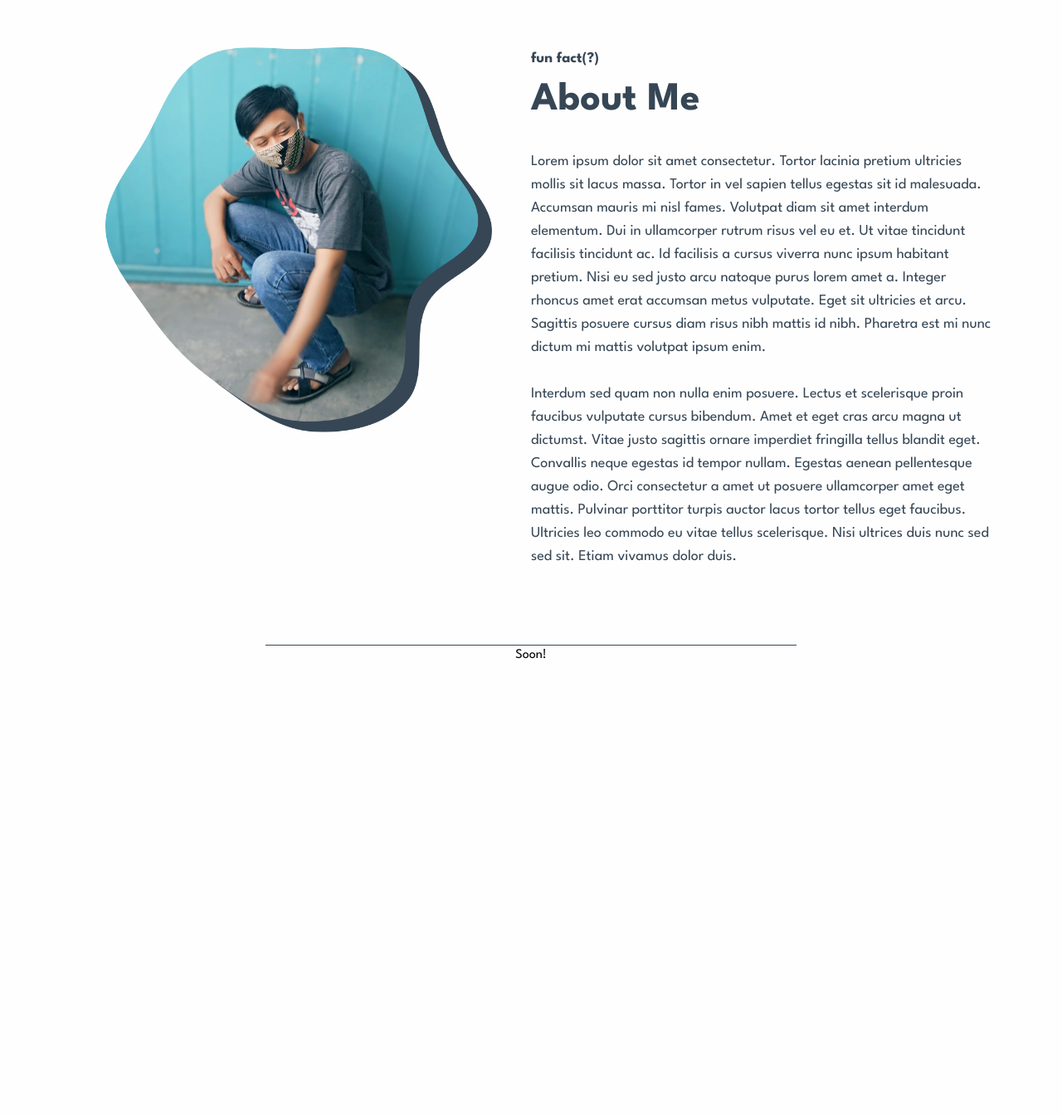
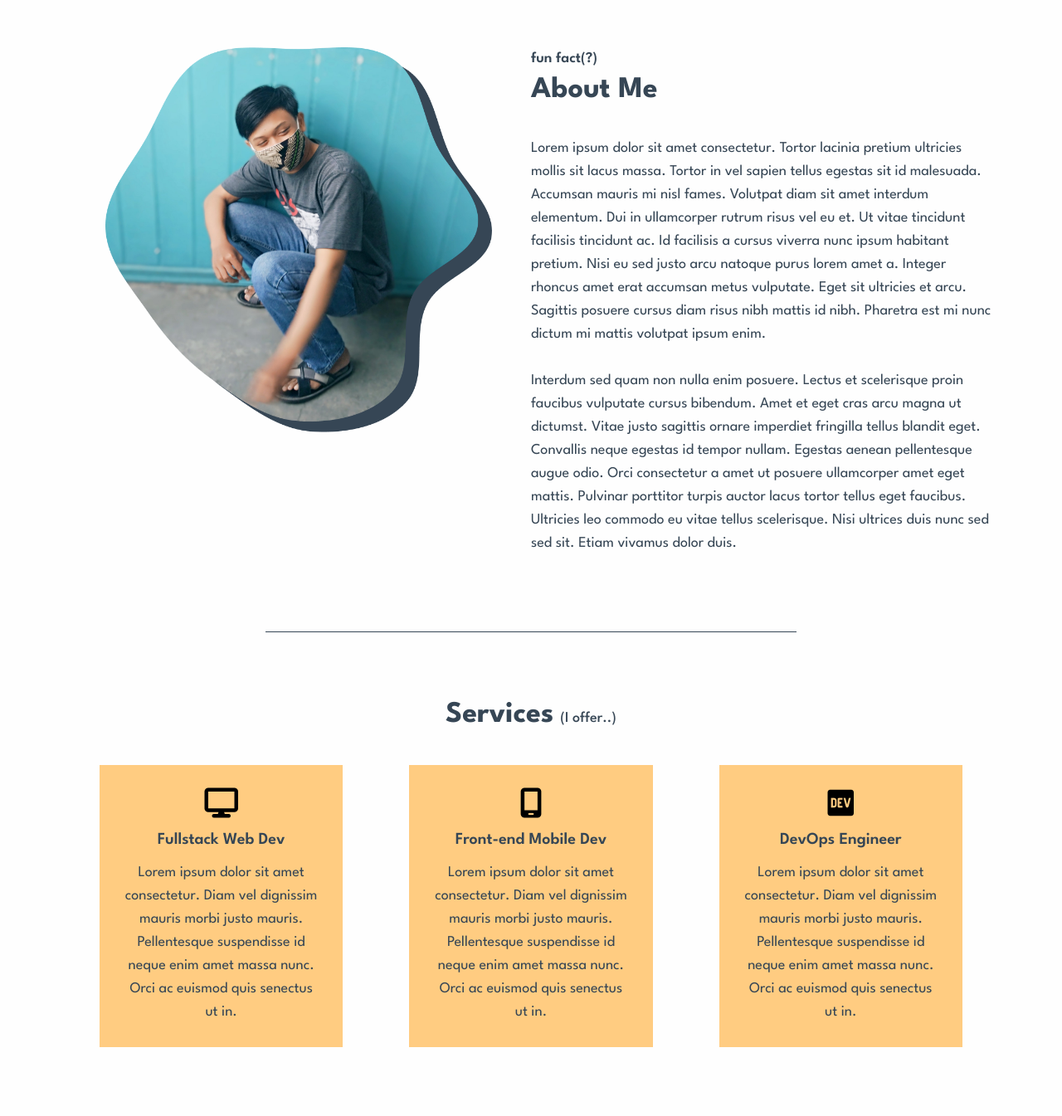
Before and after one commit to FarhanGits/Portfolio, a website: page page/index.html in a window 1280 px wide. Shown: the part 702-2047 px from the top of the page at 83% size. Before the commit the page ends 1504 px from the top, so only its background shows below. Drawn offline with Linux system fonts and the light colour scheme.

Commit message:
update services

```diff
--- a/page/index.html
+++ b/page/index.html
@@ -7,11 +7,12 @@
     <title>Home</title>
     <link rel="icon" href="img/logo_dfr-removebg-preview 2.png" type="image/icon">
     <link rel="stylesheet" href="style/output.css">
+    <script src="https://kit.fontawesome.com/6e15cd6b88.js" crossorigin="anonymous"></script>
 
     <!-- Font -->
     <link rel="preconnect" href="https://fonts.googleapis.com">
     <link rel="preconnect" href="https://fonts.gstatic.com" crossorigin>
-    <link href="https://fonts.googleapis.com/css2?family=League+Spartan:wght@400;500;700&display=swap" rel="stylesheet">
+    <link href="https://fonts.googleapis.com/css2?family=League+Spartan:wght@400;500;600;700&display=swap" rel="stylesheet">
 </head>
 
 <body class="bg-white-default box-border">
@@ -27,7 +28,7 @@
                     <a href="#about-me" class="hover:underline text-dark-default">About Me</a>
                 </li>
                 <li>
-                    <a href="#" class="hover:underline text-dark-default">My Skill</a>
+                    <a href="#services" class="hover:underline text-dark-default">Services</a>
                 </li>
                 <li>
                     <a href="#" class="hover:underline text-dark-default">Experience</a>
@@ -46,7 +47,7 @@
         <div id="home" class="px-20 py-10 mb-10 w-full h-full flex items-center justify-between max-md:flex-col-reverse">
             <section class="w-1/2">
                 <p class="text-dark-default text-base font-medium mb-9">Hello, I'm Daffa</p>
-                <h1 class="text-dark-default text-4xl font-bold mb-9">A DevOps Engineer (aamiin soon) and Mechanical Keyboard Enthusiast</h1>
+                <h1 class="text-dark-default text-4xl font-medium mb-9">A DevOps Engineer (aamiin soon) and Mechanical Keyboard Enthusiast</h1>
                 <p class="text-dark-default text-base font-medium mb-14">Kadang kuliah, kadang nonton bola</p>
                 <a href="https://www.linkedin.com/" target="_blank" class="text-dark-default border-yellow-default border-2 leading-none p-3 rounded-full bg-yellow-default shadow-md font-normal">Find me on LinkedIn!</a>
             </section>
@@ -65,8 +66,8 @@
             </section>
 
             <section class="w-1/2">
-                <p class="text-dark-default text-lg font-semibold mb-3">fun fact(?)</p>
-                <h1 class="text-dark-default text-5xl font-bold mb-9">About Me</h1>
+                <p class="text-dark-default text-lg font-semibold mb-1">fun fact(?)</p>
+                <h1 class="text-dark-default text-4xl font-bold mb-9">About Me</h1>
                 <p class="text-dark-default text-lg font-normal mb-3 whitespace-pre-line">Lorem ipsum dolor sit amet consectetur. Tortor lacinia pretium ultricies mollis sit lacus massa. Tortor in vel sapien tellus egestas sit id malesuada. Accumsan mauris mi nisl fames. Volutpat diam sit amet interdum elementum. Dui in ullamcorper rutrum risus vel eu et. Ut vitae tincidunt facilisis tincidunt ac. Id facilisis a cursus viverra nunc ipsum habitant pretium. Nisi eu sed justo arcu natoque purus lorem amet a. Integer rhoncus amet erat accumsan metus vulputate. Eget sit ultricies et arcu. Sagittis posuere cursus diam risus nibh mattis id nibh. Pharetra est mi nunc dictum mi mattis volutpat ipsum enim.
 
                     Interdum sed quam non nulla enim posuere. Lectus et scelerisque proin faucibus vulputate cursus bibendum. Amet et eget cras arcu magna ut dictumst. Vitae justo sagittis ornare imperdiet fringilla tellus blandit eget. Convallis neque egestas id tempor nullam. Egestas aenean pellentesque augue odio. Orci consectetur a amet ut posuere ullamcorper amet eget mattis. Pulvinar porttitor turpis auctor lacus tortor tellus eget faucibus. Ultricies leo commodo eu vitae tellus scelerisque. Nisi ultrices duis nunc sed sed sit. Etiam vivamus dolor duis.
@@ -76,9 +77,31 @@
         <!-- Devider -->
         <span class="w-1/2 h-px bg-dark-default flex"></span>
 
-        <!-- My Skill -->
-        <div>
-            Soon!
+        <!-- Services -->
+        <div id="services" class="px-20 py-10 mt-10 mb-10 flex flex-col items-center">
+            <div class="flex items-baseline">
+                <h1 class="text-4xl font-bold mr-2 text-dark-default">Services</h1>
+                <p class="text-lg font-medium text-dark-default">(I offer..)</p>
+            </div>
+            <div class="flex">
+                <div class="flex flex-col items-center bg-yellow-default m-10 p-7">
+                    <i class="fa-solid fa-display text-4xl mb-3"></i>
+                    <h2 class="text-dark-default font-semibold text-xl mb-3">Fullstack Web Dev</h2>
+                    <p class="text-dark-default text-lg text-center">Lorem ipsum dolor sit amet consectetur. Diam vel dignissim mauris morbi justo mauris. Pellentesque suspendisse id neque enim amet massa nunc. Orci ac euismod quis senectus ut in.</p>
+                </div>
+
+                <div class="flex flex-col items-center bg-yellow-default m-10 p-7">
+                    <i class="fa-solid fa-mobile-screen text-4xl mb-3"></i>
+                    <h2 class="text-dark-default font-semibold text-xl mb-3">Front-end Mobile Dev</h2>
+                    <p class="text-dark-default text-lg text-center">Lorem ipsum dolor sit amet consectetur. Diam vel dignissim mauris morbi justo mauris. Pellentesque suspendisse id neque enim amet massa nunc. Orci ac euismod quis senectus ut in.</p>
+                </div>
+
+                <div class="flex flex-col items-center bg-yellow-default m-10 p-7">
+                    <i class="fa-brands fa-dev text-4xl mb-3"></i>
+                    <h2 class="text-dark-default font-semibold text-xl mb-3">DevOps Engineer</h2>
+                    <p class="text-dark-default text-lg text-center">Lorem ipsum dolor sit amet consectetur. Diam vel dignissim mauris morbi justo mauris. Pellentesque suspendisse id neque enim amet massa nunc. Orci ac euismod quis senectus ut in.</p>
+                </div>
+            </div>
         </div>
     </div>
 </body>
```
Also changed, not shown: page/img/service logo.svg (added), page/style/output.css.
